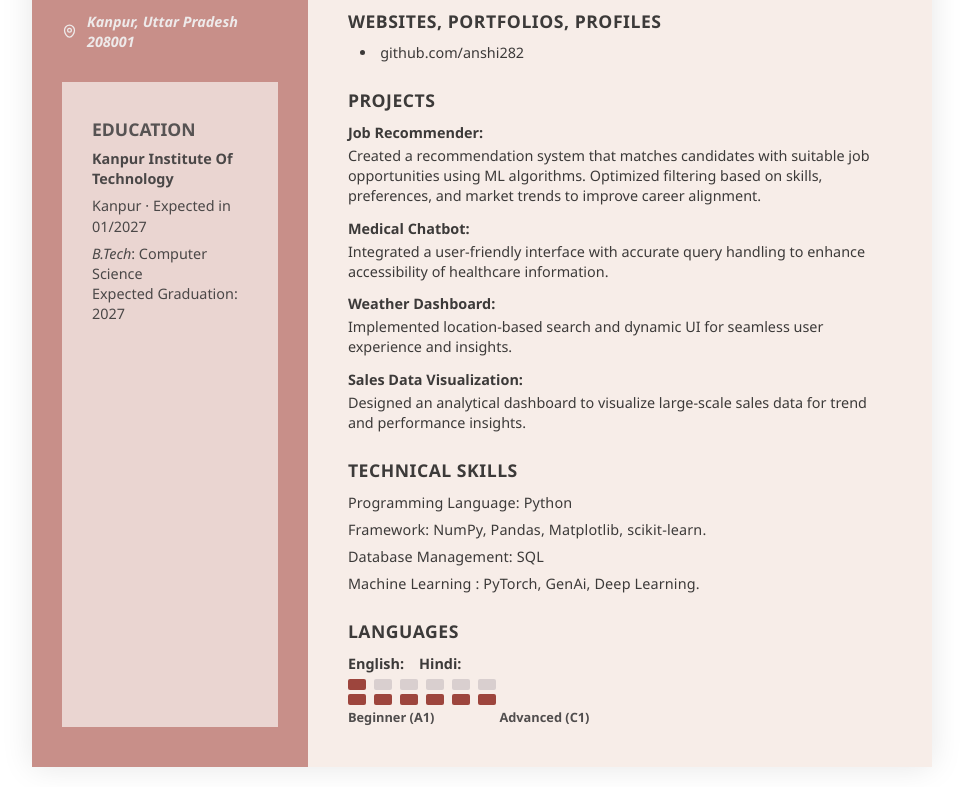
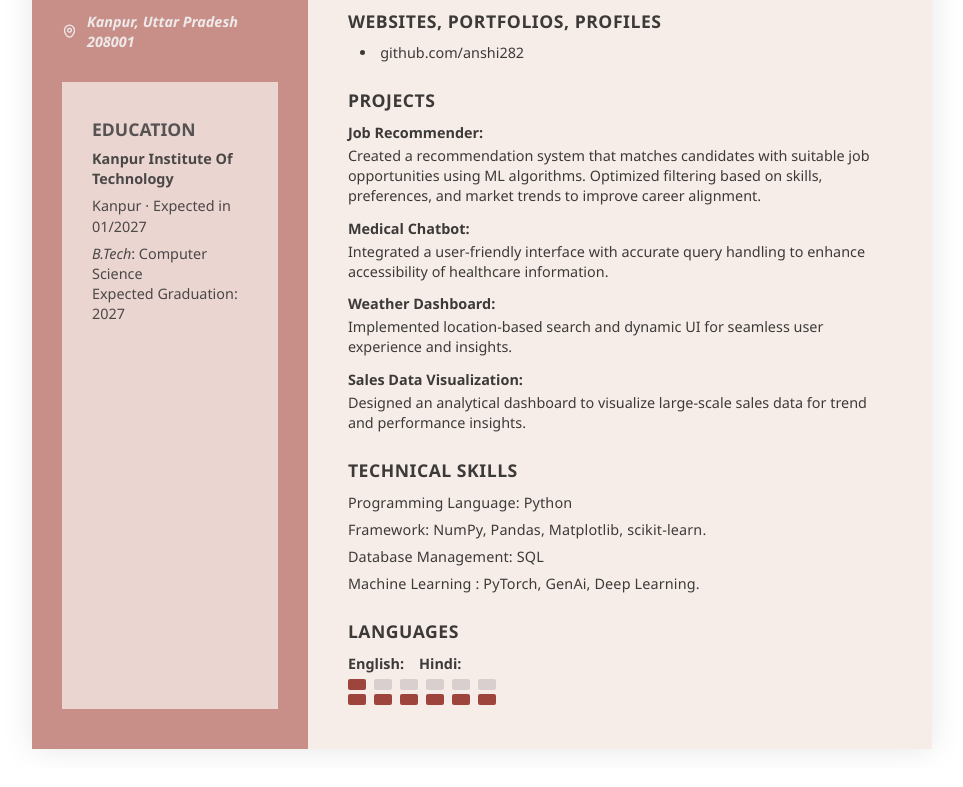
Before and after one commit to anshi282/My-Resume, a plain HTML site: page index.html in a window 1280 px wide. Shown: the part 232-1019 px from the top of the page, without its empty margins (158-1121 px from the left). Drawn offline with Linux system fonts and the light colour scheme.

Commit message:
Update index.html

```diff
--- a/index.html
+++ b/index.html
@@ -340,8 +340,6 @@
           <div class="lang-block active" aria-hidden="true"></div>
         </div>
         <div class="language-proficiency" aria-label="Language proficiency labels">
-          <div>Beginner (A1)</div>
-          <div>Advanced (C1)</div>
         </div>
       </div>
     </section>
```
